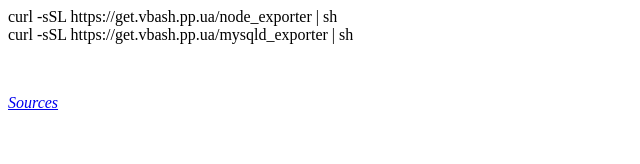
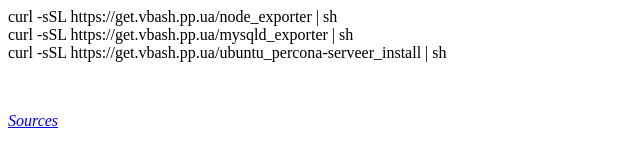
Before and after one commit to vlbash/get.vbash.pp.ua, a plain HTML site: page index.html in a window 1280 px wide. Shown: the whole page, without its empty margins (0-640 px from the left). Drawn offline with Linux system fonts and the light colour scheme.

Commit message:
percona-server

```diff
--- a/index.html
+++ b/index.html
@@ -7,6 +7,9 @@
   <div>
     curl -sSL https://get.vbash.pp.ua/mysqld_exporter | sh
   </div>
+  <div>
+    curl -sSL https://get.vbash.pp.ua/ubuntu_percona-serveer_install | sh
+  </div>
   <address style="margin-top:50px">
     <a href="https://github.com/vlbash/get.vbash.pp.ua">Sources</a>
   </address>
```
Also changed, not shown: 1 other file.
